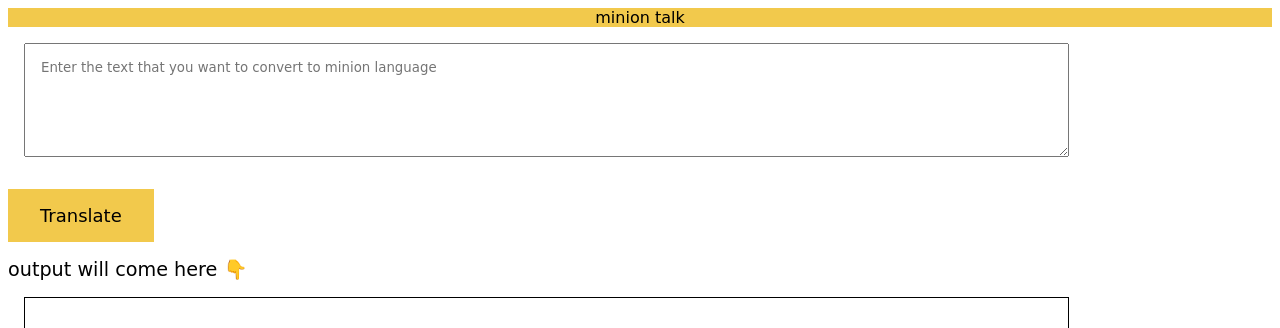
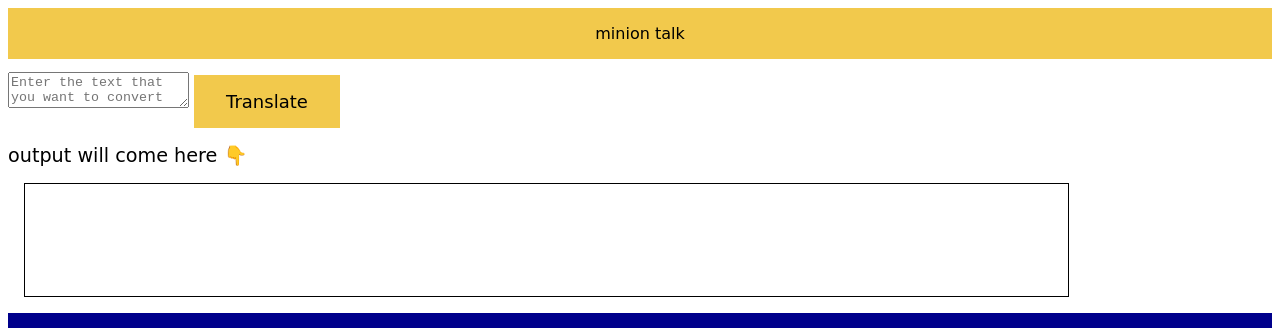
Before and after one commit to vishnu-chandran/minion-language-converter, a plain HTML site: page index.html in a window 1280 px wide. Shown: the top 328 px of the page. Drawn offline with Linux system fonts and the light colour scheme; a web font is replaced by a local one.

Commit message:
Fix: nav padding

```diff
--- a/style.css
+++ b/style.css
@@ -9,6 +9,8 @@ body{
 nav{
     background-color: var(--primary);
     text-align: center;
+    padding: 1rem 1rem 1rem 1rem;
+}
 }
 textarea {
     width: 80%;
```
